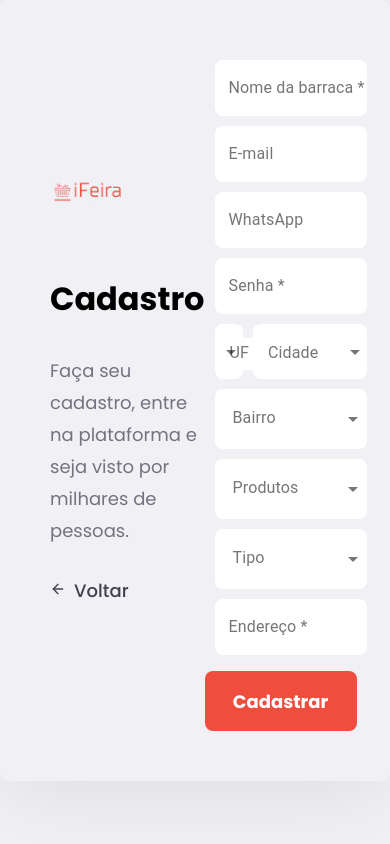
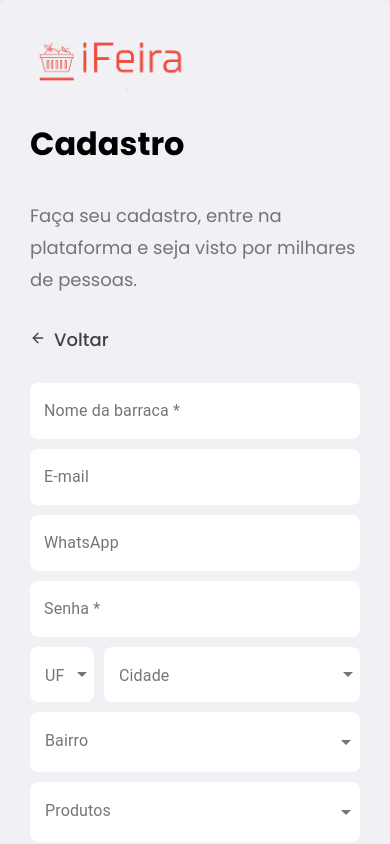
Before and after one commit to LucasHenriqueOliveira/ifeira, a React (Create React App) app: page /register in a window 390 px wide. Shown: the top 844 px of the page. Built offline with nearby package versions, Linux system fonts and the light colour scheme; the HTML template or start-up script is replaced by a standard one.

Commit message:
add responsive page

```diff
--- a/src/pages/Home/styles.css
+++ b/src/pages/Home/styles.css
@@ -138,6 +138,10 @@
    margin-top: 3px;
 }
 
+.MuiFormLabel-root.Mui-focused {
+    color: rgba(0, 0, 0, 0.54) !important;
+}
+
 @media (max-width: 1280px) {}
 
 @media (max-width: 1024px) {
--- a/src/pages/Login/styles.css
+++ b/src/pages/Login/styles.css
@@ -60,6 +60,9 @@ form textarea:focus {
    margin-bottom: 0;
 }
 
+.MuiFormLabel-root.Mui-focused {
+   color: rgba(0, 0, 0, 0.54) !important;
+}
 
 @media (max-width: 1280px) {}
 
--- a/src/pages/Register/index.js
+++ b/src/pages/Register/index.js
@@ -150,6 +150,8 @@ export default function Register() {
 
    const products = [
       'Hortifruti',
+      'Verduras',
+      'Frutas'
    ];
 
    const types = [
--- a/src/pages/Register/styles.css
+++ b/src/pages/Register/styles.css
@@ -16,7 +16,6 @@
 
     display: flex;
     justify-content: space-between;
-    align-items: center;
  }
 
  .register-container .content section {
@@ -37,7 +36,7 @@
 
  .register-container .content form {
     width: 100%;
-    max-width: 450px;
+    max-width: 550px;
  }
 
  .register-container .content form .input-group {
@@ -105,3 +104,66 @@
    margin-top: 7px;
    z-index: 1;
 }
+
+.MuiFormLabel-root.Mui-focused {
+   color: rgba(0, 0, 0, 0.54) !important;
+}
+
+
+@media (max-width: 1280px) {}
+
+@media (max-width: 1024px) {}
+
+@media (max-width: 768px) {
+
+   .register-container .content {
+      padding: 30px;
+      display: block;
+   }
+
+   .register-container .content section h1 {
+      margin-top: 24px;
+   }
+
+   .register-container .content form {
+      margin-top: 20px;
+   }
+
+   .register-container .content form .name,
+   .register-container .content form .email,
+   .register-container .content form .whatsapp,
+   .register-container .content form .password,
+   .register-container .content form .address,
+   .register-container .content form .neighborhood,
+   .register-container .content form .products,
+   .register-container .content form .type,
+   .register-container .content form .input-group .uf,
+   .register-container .content form .input-group .city {
+      margin-left: 0;
+   }
+
+   .makeStyles-selectUF-2 .MuiFormLabel-root,
+   .makeStyles-selectCity-3 .MuiFormLabel-root,
+   .makeStyles-selectNeighborhood-4 .MuiFormLabel-root,
+   .makeStyles-selectProducts-5 .MuiFormLabel-root,
+   .makeStyles-selectType-6 .MuiFormLabel-root {
+      margin-left: 15px !important;
+   }
+
+   .makeStyles-selectUF-2 .MuiSelect-select {
+      margin-left: 10px !important;
+   }
+
+   .makeStyles-selectNeighborhood-4 .MuiSelect-select,
+   .makeStyles-selectProducts-5 .MuiSelect-select,
+   .makeStyles-selectType-6 .MuiSelect-select {
+      margin-left: 0 !important;
+   }
+
+   .makeStyles-selectCity-3 {
+      margin-right: 0 !important;
+      margin-left: 10px !important;
+   }
+}
+
+@media (max-width: 480px) {}
```
